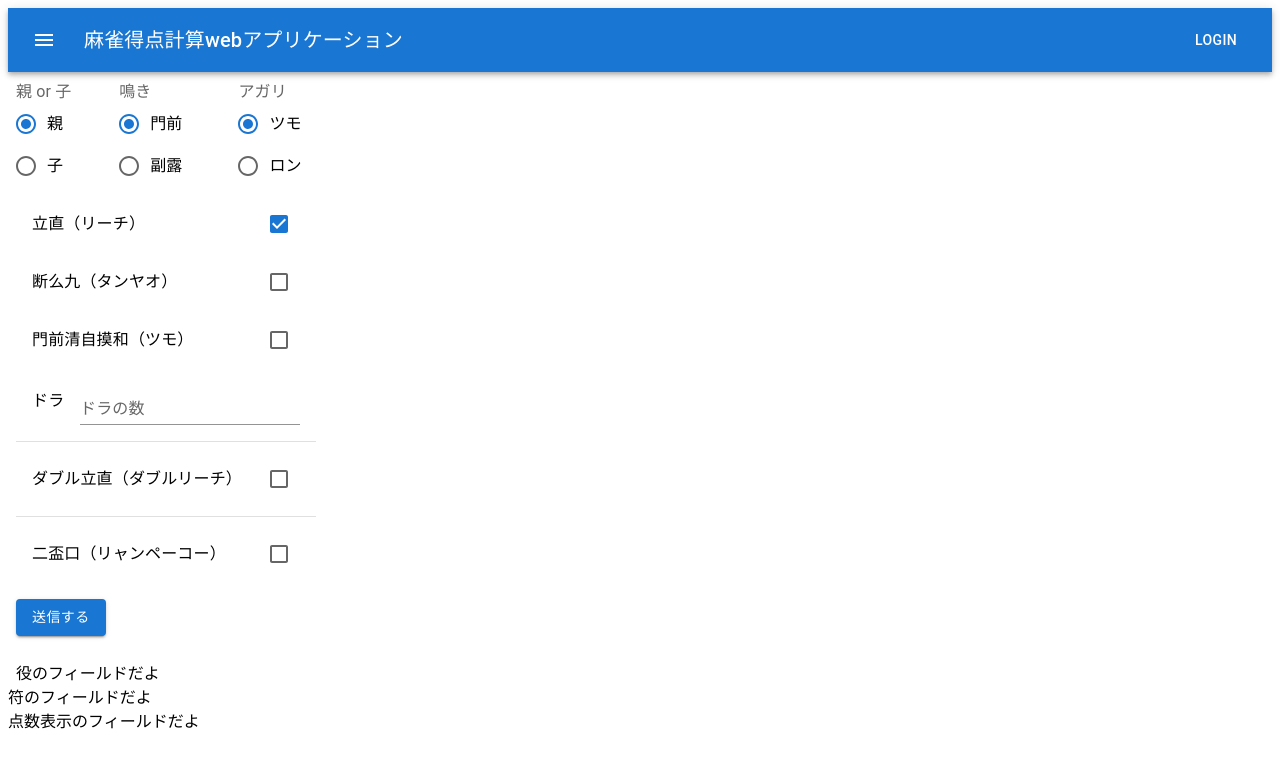
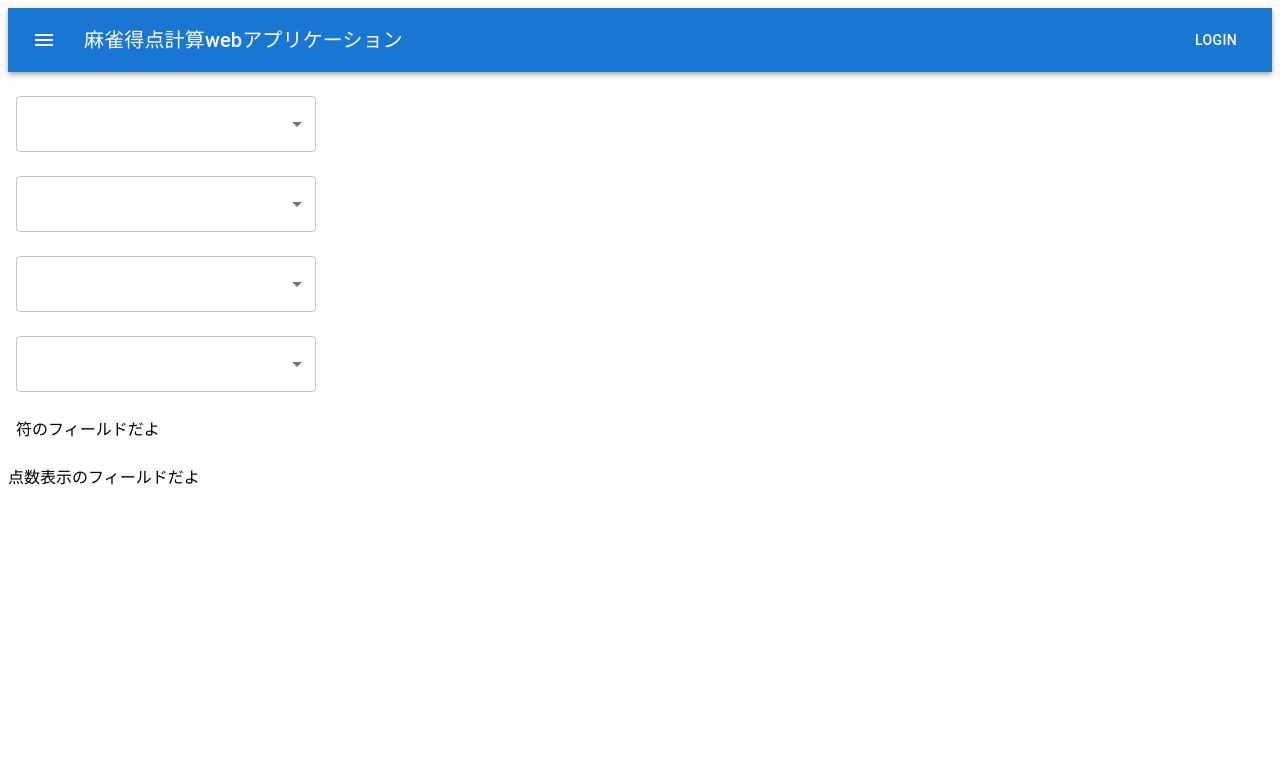
Before and after one commit to i068edo/mj-app, a Next.js app: page / in a window 1280 px wide. Shown: the top 768 px of the page. Built offline with nearby package versions, Linux system fonts and the light colour scheme.

Commit message:
符計算のコンポーネントの見た目を少し作成

```diff
--- a/src/app/FuField.js
+++ b/src/app/FuField.js
@@ -1,10 +1,29 @@
 import * as React from 'react';
 import { useState } from 'react';
+import Box from '@mui/material/Box';
+import InputLabel from '@mui/material/InputLabel';
+import MenuItem from '@mui/material/MenuItem';
+import FormControl from '@mui/material/FormControl';
+import Select from '@mui/material/Select';
 
-export default function FuField(){
-    return(
-        <div>
+import MentsuSelect from './MentsuSelect';
+
+export default function FuField() {
+    return (
+        <Box sx={{ mt: 3, mb: 3, ml: 1 }} >
+            <Box sx={{ minWidth: 120, maxWidth: 300 }}>
+                <FormControl fullWidth>
+                    <MentsuSelect />
+                    <MentsuSelect />
+                    <MentsuSelect />
+                    <MentsuSelect />
+
+
+
+                </FormControl>
+            </Box>
+
             符のフィールドだよ
-        </div>
+        </Box>
     )
 }
--- /dev/null
+++ b/src/app/MentsuSelect.js
@@ -0,0 +1,43 @@
+import * as React from 'react';
+import { useState } from 'react';
+import MenuItem from '@mui/material/MenuItem';
+import Select from '@mui/material/Select';
+
+export default function MentsuSelect() {
+    return (
+        <Select
+            /* value={age} */
+            /* onChange={handleChange} */
+            displayEmpty
+            sx={{ mb: 3 }}
+        >
+            <MenuItem value={0} sx={{ display: 'flex', justifyContent: 'space-between' }}>
+                <span>シュンツ</span><span>0符</span>
+            </MenuItem>
+            <MenuItem value={2} sx={{ display: 'flex', justifyContent: 'space-between' }}>
+                <span>2〜8のポン</span><span>2符</span>
+            </MenuItem>
+            <MenuItem value={4} sx={{ display: 'flex', justifyContent: 'space-between' }}>
+                <span>2〜8のアンコー</span><span>4符</span>
+            </MenuItem>
+            <MenuItem value={4} sx={{ display: 'flex', justifyContent: 'space-between' }}>
+                <span>1・9、字牌のポン</span><span>4符</span>
+            </MenuItem>
+            <MenuItem value={8} sx={{ display: 'flex', justifyContent: 'space-between' }}>
+                <span>1・9、字牌のアンコー</span><span>8符</span>
+            </MenuItem>
+            <MenuItem value={8} sx={{ display: 'flex', justifyContent: 'space-between' }}>
+                <span>2〜8の明カン</span><span>8符</span>
+            </MenuItem>
+            <MenuItem value={16} sx={{ display: 'flex', justifyContent: 'space-between' }}>
+                <span>2〜8の暗カン</span><span>16符</span>
+            </MenuItem>
+            <MenuItem value={16} sx={{ display: 'flex', justifyContent: 'space-between' }}>
+                <span>1・9、字牌の明カン</span><span>16符</span>
+            </MenuItem>
+            <MenuItem value={32} sx={{ display: 'flex', justifyContent: 'space-between' }}>
+                <span>1・9、字牌の暗カン</span><span>32符</span>
+            </MenuItem>
+        </Select>
+    )
+}
--- a/src/app/page.js
+++ b/src/app/page.js
@@ -26,7 +26,7 @@ function ParentField( visibleYakuField, setVisibleYakuField,
 
   return (
     <div>
-      <YakuField />
+      {/* <YakuField /> */}
       <FuField />
       <ResultField />
     </div>
```
